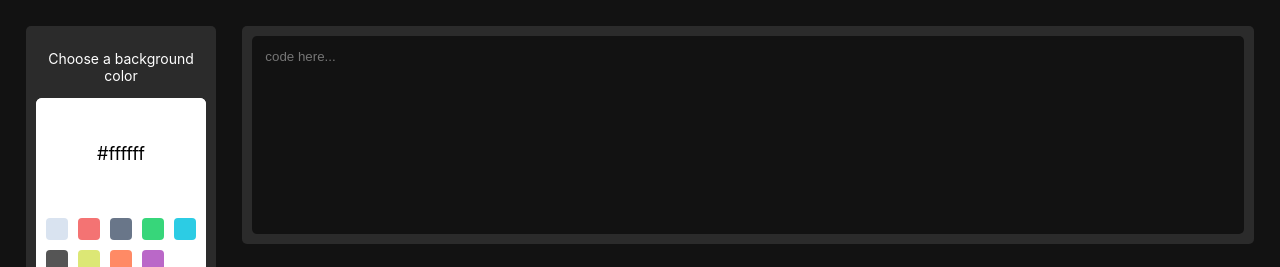
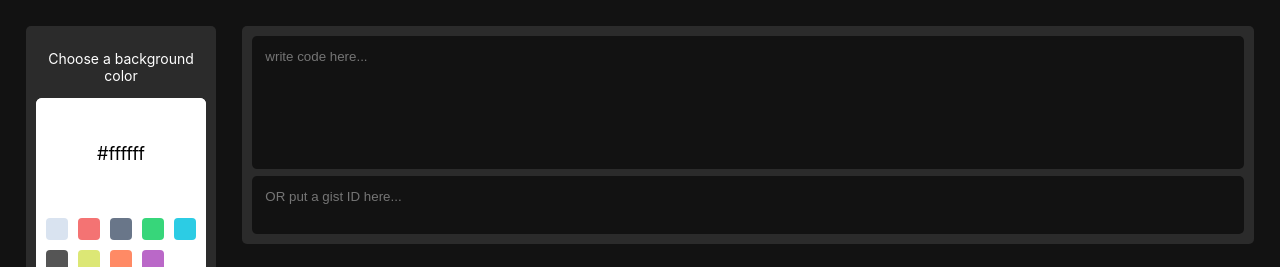
Before and after one commit to nscnt/CodImg-Frontend, a React (Create React App) app: page / in a window 1280 px wide. Shown: the top 267 px of the page. Built offline with nearby package versions, Linux system fonts and the light colour scheme.

Commit message:
added gistID support

```diff
--- a/src/App.js
+++ b/src/App.js
@@ -32,6 +32,7 @@ class App extends React.Component {
       theme: 'a11y-dark',
       language: 'c',
       code: '',
+      gistID: '',
       queryString: ''
     };
   }
@@ -49,7 +50,8 @@ class App extends React.Component {
   }
 
   getQueryString() {
-    if (this.state.code === '') return '';
+    if (this.state.code === '' && this.state.gistID === '') return '';
+    else if (this.state.code === '' && this.state.gistID !== '') return `https://codimg.xyz/api/image?language=${this.state.language}&backgroundColor=%23${this.state.backgroundColor}&theme=${this.state.theme}&show-background=true&gistid=${this.state.gistID}&padding=10`
     else return `https://codimg.xyz/api/image?language=${this.state.language}&backgroundColor=%23${this.state.backgroundColor}&theme=${this.state.theme}&show-background=true&code=${encodeURI(this.state.code)}&padding=10`
   }
 
@@ -70,7 +72,9 @@ class App extends React.Component {
           </div>
           <div className='editor'>
             <InstructionStep style={{display: 'flex'}}>
-              <textarea placeholder="code here..." value={this.state.code} onChange={(text) => this.setState({ code: text.target.value })} spellCheck='false' name='message'></textarea>
+              <textarea style={{height: '70%', marginBottom: '0.5em'}} placeholder="write code here..." value={this.state.code} onChange={(text) => this.setState({ code: text.target.value })} spellCheck='false' name='message'></textarea>
+              <textarea style={{height: '30%'}} placeholder="OR put a gist ID here..." value={this.state.gistID} onChange={(text) => this.setState({ gistID: text.target.value })} spellCheck='false' name='message'></textarea>
+
             </InstructionStep>
             <button id='preview-button' onClick={() => this.setState({ queryString: this.getQueryString() })}>generate preview</button>
             <InstructionStep>
```
